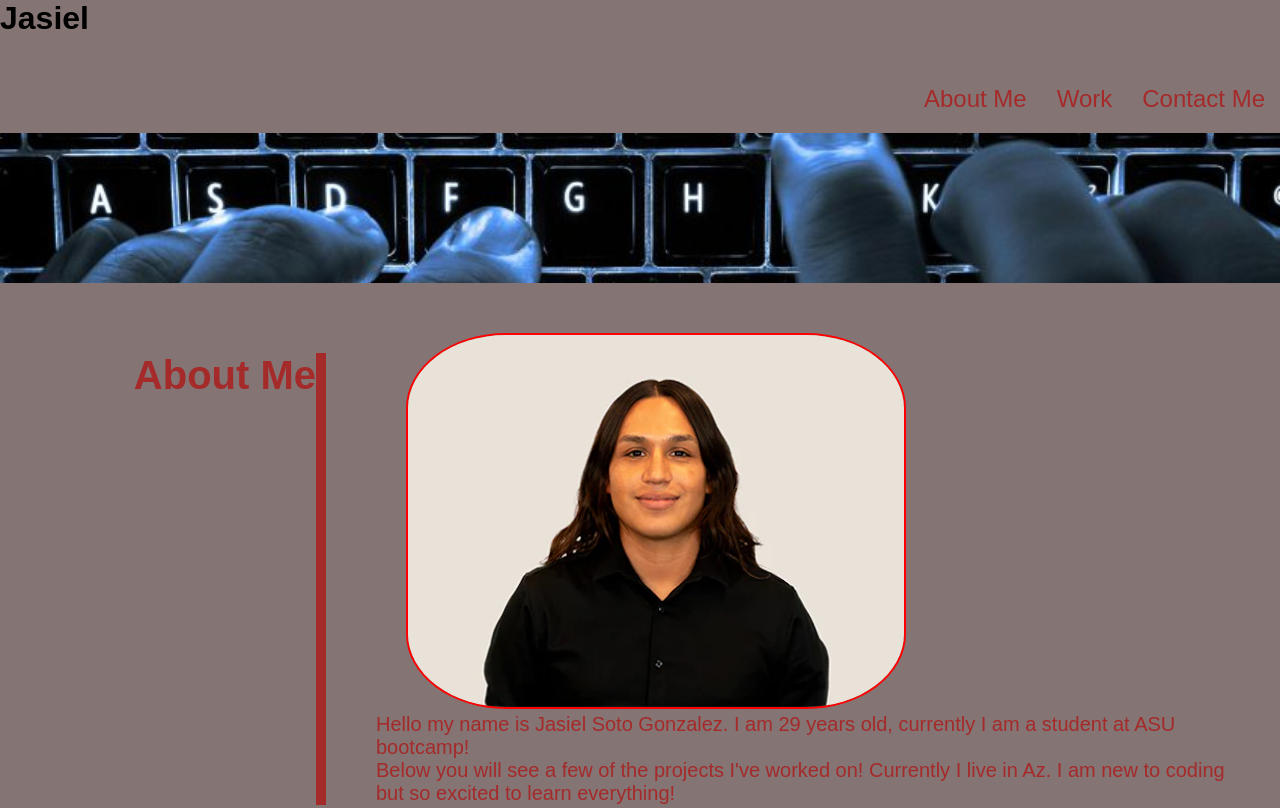
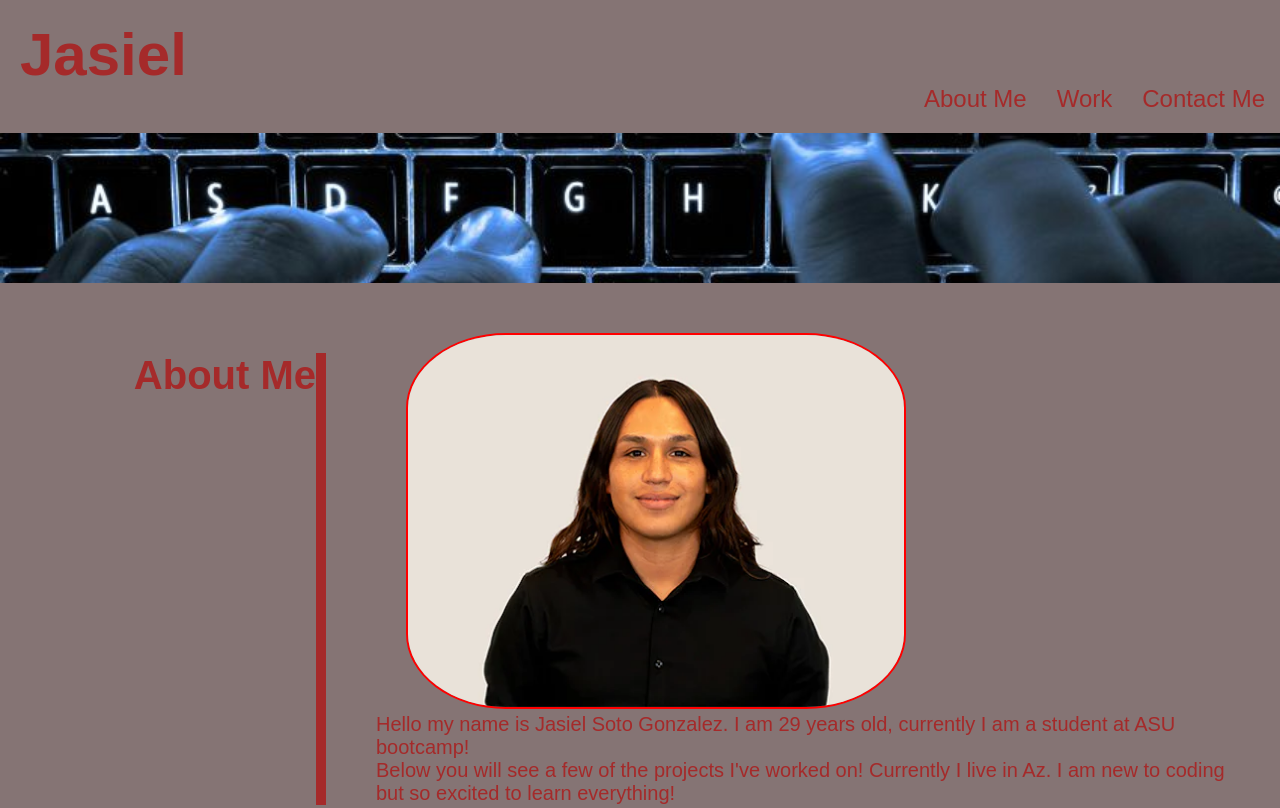
Before and after one commit to JasielAaron/mi-porfolio, a plain HTML site: page index.html in a window 1280 px wide. Shown: the top 808 px of the page. Drawn offline with Linux system fonts and the light colour scheme.

Commit message:
added styles

```diff
--- a/mi-porfolio.css
+++ b/mi-porfolio.css
@@ -16,7 +16,12 @@ header {
   flex-wrap: wrap;
   justify-content: space-between;
 }
-
+header h1 {
+  color: brown;
+  margin-top: 20px;
+  margin-left: 20px;
+  font-size: 60px;
+}
 .test>h1 {
   flex: 0 0 20%;
   text-align: right;
```
